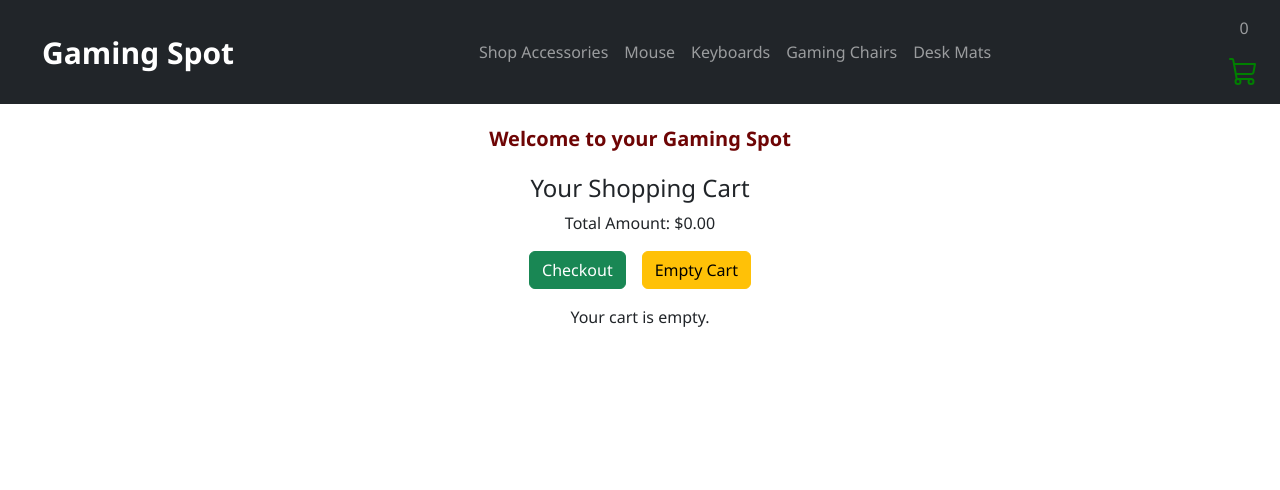
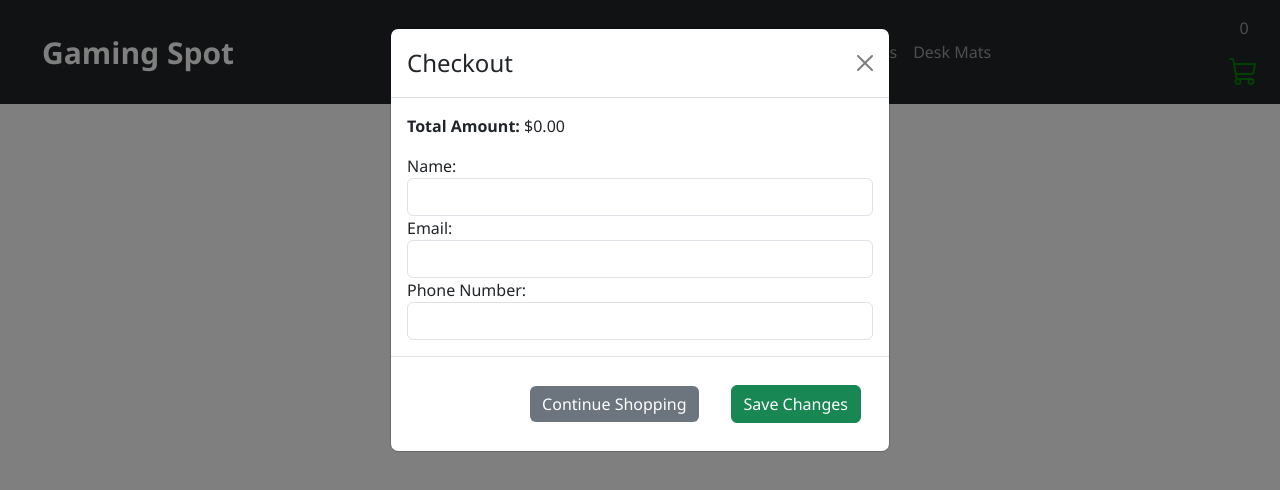
Before and after one commit to JhenrySierra/GamingSpot2, a React (Create React App) app: page /cart in a window 1280 px wide. Both pictures are taken after a click on the button "Checkout". Shown: the top 490 px of the page. Built offline with nearby package versions, Linux system fonts and the light colour scheme.

Commit message:
Upgraded the checkout functionality and improved CSS

```diff
--- a/src/App.css
+++ b/src/App.css
@@ -132,10 +132,9 @@
   line-height: 2px;
 }
 
-.btn-success, .btn-warning {
-  margin-right: .5rem;
-  margin-left: .5rem;
-  margin-bottom: 1rem;
+ .btn {
+  margin: 1rem;
+
 }
 
 .col-md-3 {
--- a/src/components/CheckoutModal.jsx
+++ b/src/components/CheckoutModal.jsx
@@ -1,49 +1,84 @@
-import React, { useState } from 'react';
-import Modal from 'react-modal';
+import React, { useEffect, useState } from 'react';
+import Button from 'react-bootstrap/Button';
+import Modal from 'react-bootstrap/Modal';
 
-export const CheckoutModal = ({ isOpen, closeModal }) => {
+export const Example = () => {
+    const [cartItems, setCartItems] = useState([]);
 
+    useEffect(() => {
+        const storedItems = JSON.parse(localStorage.getItem('cartItems'));
+        if (storedItems) {
+            setCartItems(storedItems);
+        }
+    }, []);
+
+    const [show, setShow] = useState(false);
     const [name, setName] = useState('');
     const [email, setEmail] = useState('');
     const [phone, setPhone] = useState('');
 
-    const handleNameChange = (e) => {
-        setName(e.target.value);
+    const handleClose = () => setShow(false);
+    const handleShow = () => setShow(true);
+    const handleSaveChanges = () => {
+        // Perform desired action with the collected data
+        console.log(name, email, phone);
+        handleClose();
     };
 
-    const handleEmailChange = (e) => {
-        setEmail(e.target.value);
-    };
-
-    const handlePhoneChange = (e) => {
-        setPhone(e.target.value);
-    };
-
-    const handleCheckout = () => {
-        // Perform the checkout logic here
-        console.log('Checkout:', name, email, phone);
-
-        // Close the modal after checkout
-        closeModal();
-
-    };
+    const totalAmount = cartItems.reduce(
+        (total, item) => total + item.accessory.price * item.quantity,
+        0
+    );
 
     return (
-        <div>
-            <Modal isOpen={isOpen} onRequestClose={closeModal}>
-                <h2>Checkout</h2>
-                <label htmlFor="name">Name:</label>
-                <input type="text" id="name" value={name} onChange={handleNameChange} required />
+        <>
+            <Button variant="primary" onClick={handleShow}>
+                Checkout
+            </Button>
 
-                <label htmlFor="email">Email:</label>
-                <input type="email" id="email" value={email} onChange={handleEmailChange} required />
-
-                <label htmlFor="phone">Phone:</label>
-                <input type="tel" id="phone" value={phone} onChange={handlePhoneChange} required />
-
-                <button onClick={handleCheckout}>Submit</button>
-                <button onClick={closeModal}>Cancel</button>
+            <Modal show={show} onHide={handleClose}>
+                <Modal.Header closeButton>
+                    <Modal.Title>Checkout</Modal.Title>
+                </Modal.Header>
+                <Modal.Body>
+                    <p><strong>Total Amount:</strong> ${totalAmount.toFixed(2)}</p>
+                    <div className="form-group">
+                        <label>Name:</label>
+                        <input
+                            type="text"
+                            className="form-control"
+                            value={name}
+                            onChange={(e) => setName(e.target.value)}
+                        />
+                    </div>
+                    <div className="form-group">
+                        <label>Email:</label>
+                        <input
+                            type="email"
+                            className="form-control"
+                            value={email}
+                            onChange={(e) => setEmail(e.target.value)}
+                        />
+                    </div>
+                    <div className="form-group">
+                        <label>Phone Number:</label>
+                        <input
+                            type="tel"
+                            className="form-control"
+                            value={phone}
+                            onChange={(e) => setPhone(e.target.value)}
+                        />
+                    </div>
+                </Modal.Body>
+                <Modal.Footer>
+                    <Button variant="secondary" onClick={handleClose}>
+                        Continue Shopping
+                    </Button>
+                    <Button variant="success" onClick={handleSaveChanges}>
+                        Save Changes
+                    </Button>
+                </Modal.Footer>
             </Modal>
-        </div>
+        </>
     );
 };
--- a/src/pages/cart/cart.jsx
+++ b/src/pages/cart/cart.jsx
@@ -1,14 +1,8 @@
 import React, { useEffect, useState } from 'react';
-
+import { Example } from '../../components/CheckoutModal'
 
 export const Cart = () => {
   const [cartItems, setCartItems] = useState([]);
-
-
-
-  const checkout = () => {
-    console.log("checkout");
-  };
 
   useEffect(() => {
     const storedItems = JSON.parse(localStorage.getItem('cartItems'));
@@ -24,7 +18,6 @@ export const Cart = () => {
     localStorage.setItem('cartItems', JSON.stringify(updatedItems));
   };
 
-  // Calculate the total amount
   const totalAmount = cartItems.reduce(
     (total, item) => total + item.accessory.price * item.quantity,
     0
@@ -35,12 +28,13 @@ export const Cart = () => {
     localStorage.removeItem('cartItems');
   };
 
+
   return (
     <div className="container">
       <h4>Your Shopping Cart</h4>
       <p>Total Amount: ${totalAmount.toFixed(2)}</p>
-      <button onClick={checkout} className='btn btn-success'>Checkout</button>
-      <button onClick={emptyCart} className='btn btn-warning'>Empty Cart</button>
+      <Example />
+      <button onClick={emptyCart} className="btn btn-warning">Empty Cart</button>
       {cartItems.length === 0 ? (
         <p>Your cart is empty.</p>
       ) : (
```
